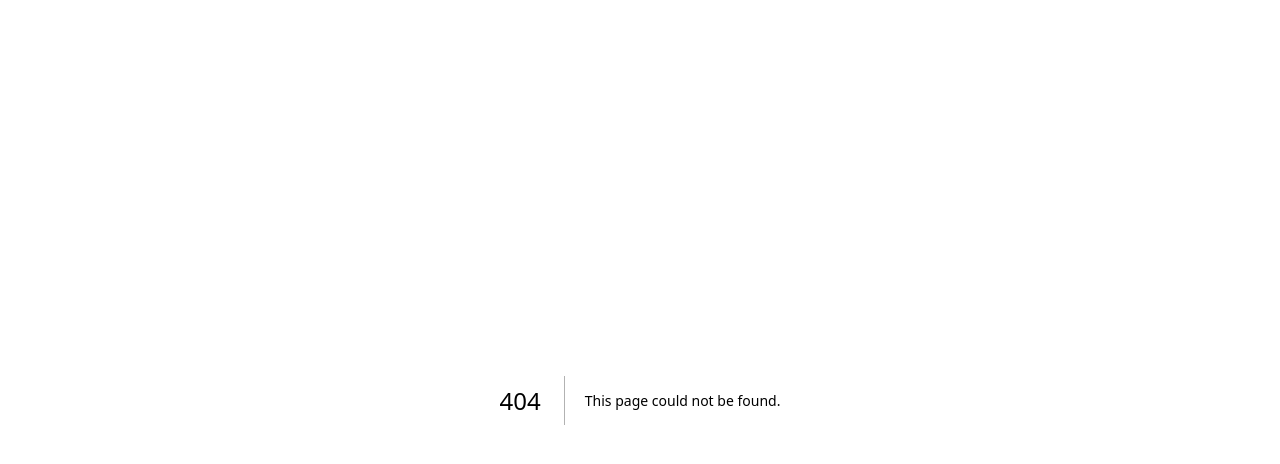
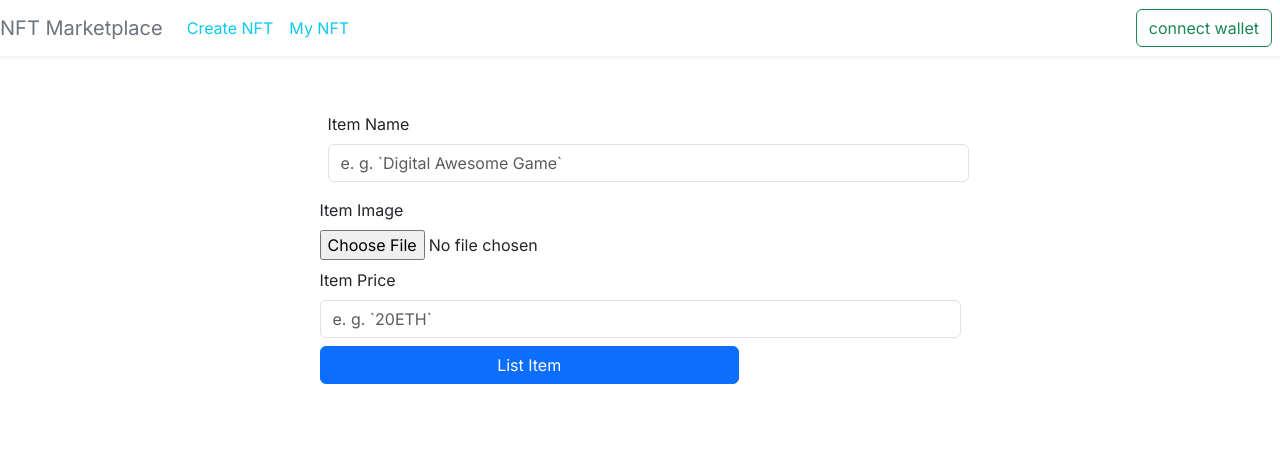
Before and after one commit to Oladayo-Ahmod/an_nft_marketplace, a Next.js app in the folder frontend/: page /create-nft in a window 1280 px wide. Before the commit this address had no page. Shown: the top 464 px of the page. Built offline with nearby package versions, Linux system fonts and the light colour scheme.

Commit message:
create nft component

```diff
--- a/frontend/src/app/components/Create.jsx
+++ b/frontend/src/app/components/Create.jsx
@@ -1,7 +1,7 @@
 "use client"
 
 import { useContext, useEffect, useRef, useState } from 'react'
-import { MarketplaceContext } from "../../context/MarketplaceContext";
+import { MarketplaceContext } from "../../../contexts/Marketplace";
 
  const Create = ()=>{
     const {disability,setFormData,formData,CreateNft,message,imageHandler} = useContext(MarketplaceContext)
--- /dev/null
+++ b/frontend/src/app/create-nft/page.jsx
@@ -0,0 +1,15 @@
+"use client"
+
+import Navbar from '@/app/components/Navbar'
+import Create from '@/app/components/Create'
+
+const CreateNft=()=>{
+  return(
+    <>
+      <Navbar />
+      <Create />
+    </>
+  )
+}
+
+export default CreateNft
```
